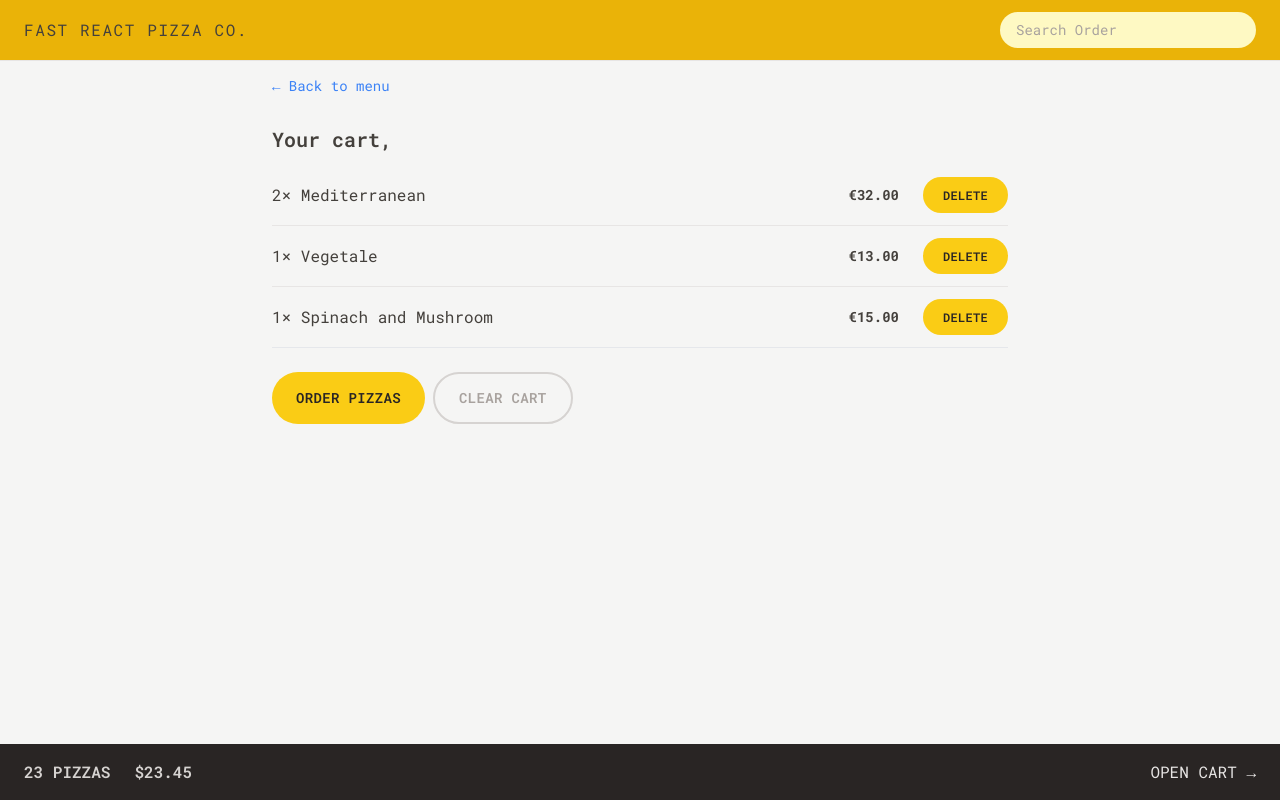
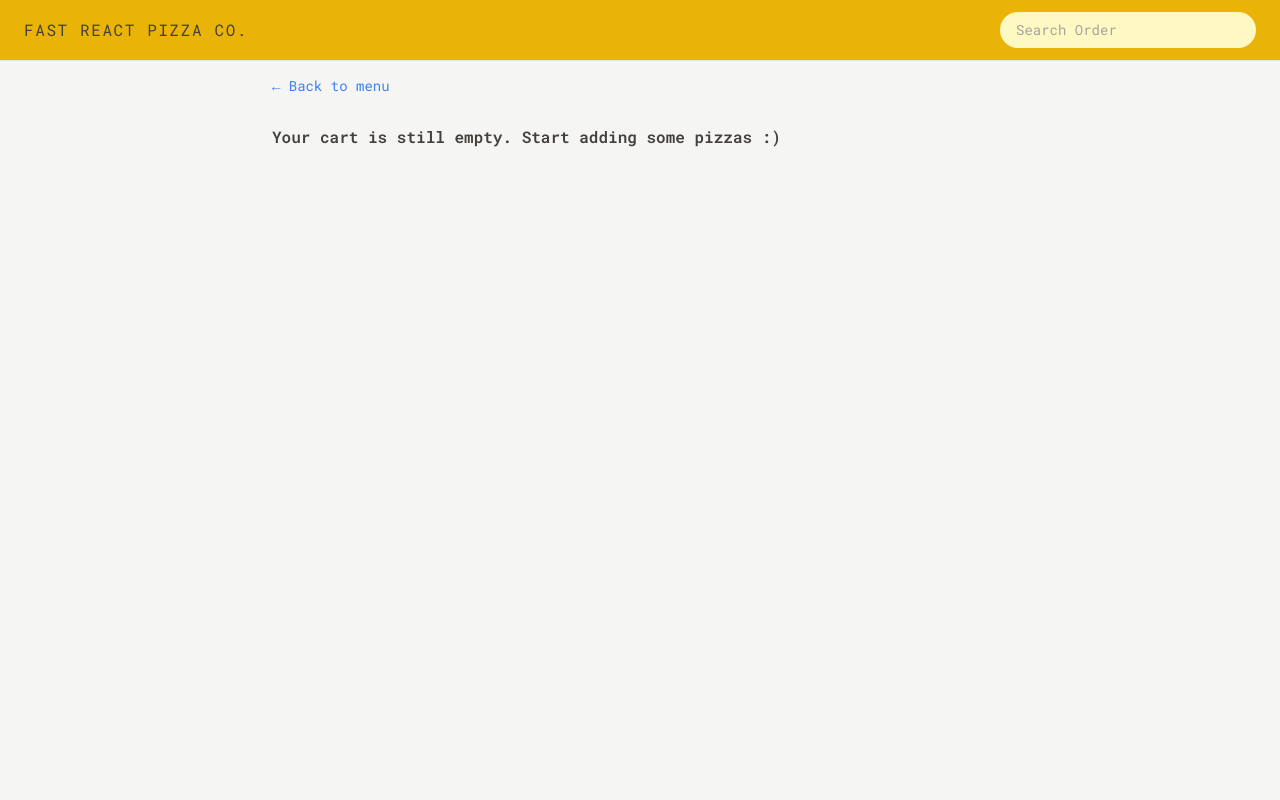
Before and after one commit to msyedmukhram/fast-react-app, a React (Vite) app: page /cart in a window 1280 px wide. Built offline with nearby package versions, Linux system fonts and the light colour scheme.

Commit message:
Cart slice created

```diff
--- a/src/features/cart/Cart.jsx
+++ b/src/features/cart/Cart.jsx
@@ -3,35 +3,20 @@ import { Link } from 'react-router-dom';
 import LinkButton from '../../ui/LinkButton';
 import Button from '../../ui/Button';
 import CartItem from './CartItem';
-import { useSelector } from 'react-redux';
+import { useDispatch, useSelector } from 'react-redux';
+import { clearCart, getCart } from './cartSlice';
+import EmptyCart from './EmptyCart';
 
-const fakeCart = [
-  {
-    pizzaId: 12,
-    name: 'Mediterranean',
-    quantity: 2,
-    unitPrice: 16,
-    totalPrice: 32,
-  },
-  {
-    pizzaId: 6,
-    name: 'Vegetale',
-    quantity: 1,
-    unitPrice: 13,
-    totalPrice: 13,
-  },
-  {
-    pizzaId: 11,
-    name: 'Spinach and Mushroom',
-    quantity: 1,
-    unitPrice: 15,
-    totalPrice: 15,
-  },
-];
 
 function Cart() {
-  const cart = fakeCart;
+  const cart = useSelector(getCart);
+  const dispatch = useDispatch();
+  // const cart = fakeCart;
   const username = useSelector(state=>state.user.username);
+
+  if(!cart.length){
+    return <EmptyCart />
+  }
 
   return (
     <div className='px-4 py-3'>
@@ -49,7 +34,7 @@ function Cart() {
         <Button type='primary' to='/order/new'>Order pizzas</Button>
         {/* <Link to="/order/new">Order pizzas</Link> */}
 
-        <Button type='secondary'>Clear Cart</Button>
+        <Button type='secondary' onClick={()=>{dispatch(clearCart())}}>Clear Cart</Button>
         {/* <button>Clear cart</button> */}
       </div>
     </div>
--- a/src/features/cart/CartOverview.jsx
+++ b/src/features/cart/CartOverview.jsx
@@ -1,11 +1,21 @@
+import { useSelector } from "react-redux";
 import { Link } from "react-router-dom";
+import { getTotalCartPrice, getTotalCartQuantity } from "./cartSlice";
+import { formatCurrency } from "../../utils/helpers";
 
 function CartOverview() {
+  const totalCartQuantity = useSelector(getTotalCartQuantity);
+  const totalCartPrice = useSelector(getTotalCartPrice);
+
+  if(!totalCartQuantity){
+    return null;
+  }
+
   return (
     <div className="bg-stone-800 uppercase text-stone-200 px-4 py-4 sm:px-6 text-sm md:text-base flex items-center justify-between ">
       <p className="text-stone-300 font-semibold space-x-4 sm:space-x-6 ">
-        <span>23 pizzas</span>
-        <span>$23.45</span>
+        <span>{totalCartQuantity} pizzas</span>
+        <span>{formatCurrency(totalCartPrice)}</span>
       </p>
       <Link to="/cart">Open cart &rarr;</Link>
     </div>
--- a/src/features/cart/EmptyCart.jsx
+++ b/src/features/cart/EmptyCart.jsx
@@ -1,11 +1,13 @@
-import { Link } from 'react-router-dom';
+import LinkButton from '../../ui/LinkButton';
 
 function EmptyCart() {
   return (
-    <div>
-      <Link to="/menu">&larr; Back to menu</Link>
+    <div className='px-4 py-3'>
+       <LinkButton to='/menu'>
+        &larr; Back to menu
+      </LinkButton>
 
-      <p>Your cart is still empty. Start adding some pizzas :)</p>
+      <p className='font-semibold mt-7'>Your cart is still empty. Start adding some pizzas :)</p>
     </div>
   );
 }
--- /dev/null
+++ b/src/features/cart/cartSlice.js
@@ -0,0 +1,71 @@
+import { createSlice } from "@reduxjs/toolkit";
+
+const initialState = {
+    cart: [],
+
+    // cart: [
+    //     {
+    //         pizzaId: 12,
+    //         name: 'Mediterranean',
+    //         quantity: 2,
+    //         unitPrice: 16,
+    //         totalPrice: 32
+    //     }
+    // ]
+}
+
+const cartSlice = createSlice({
+    name: 'cart',
+    initialState,
+    reducers: {
+        addItem: (state, action) => {
+            const item = action.payload;
+            const existingItem = state.cart.find((i) => i.pizzaId === item.pizzaId);
+            if (existingItem) {
+                existingItem.quantity++;
+                existingItem.totalPrice = existingItem.quantity * existingItem.unitPrice;
+            } else {
+                state.cart.push({
+                    pizzaId: item.pizzaId,
+                    name: item.name,
+                    quantity: item.quantity,
+                    unitPrice: item.unitPrice,
+                    totalPrice: item.unitPrice * 1
+                })
+            }
+        },
+        deleteItem: (state, action) => {
+            const pizzaId = action.payload;
+            state.cart = state.cart.filter((i) => i.pizzaId !== pizzaId);
+         },
+        increaseItemQuantity: (state, action) => {
+            const pizzaId = action.payload;
+            const existingItem = state.cart.find((i) => i.pizzaId === pizzaId);
+            existingItem.quantity++;
+            existingItem.totalPrice = existingItem.quantity * existingItem.unitPrice;
+         },
+        decreaseItemQuantity: (state, action) => {
+            const pizzaId = action.payload;
+            const existingItem = state.cart.find((i) => i.pizzaId === pizzaId);
+            if (existingItem.quantity === 1) {
+                state.cart = state.cart.filter((i) => i.pizzaId !== pizzaId);
+            } else {
+                existingItem.quantity--;
+                existingItem.totalPrice = existingItem.quantity * existingItem.unitPrice;
+            }
+         },
+        clearCart: (state) => {
+            state.cart = [];
+         },
+
+    }
+})
+
+export const { addItem,deleteItem,increaseItemQuantity,decreaseItemQuantity,clearCart  } = cartSlice.actions;
+export default cartSlice.reducer;
+
+export const getTotalCartQuantity = (state) => state.cart.cart.reduce((acc, item) => acc + item.quantity, 0)
+
+export const getTotalCartPrice = (state) => state.cart.cart.reduce((acc, item) => acc + item.totalPrice, 0)
+
+export const getCart = (state) => state.cart.cart;
--- a/src/features/menu/Menu.jsx
+++ b/src/features/menu/Menu.jsx
@@ -4,10 +4,10 @@ import MenuItem from "./MenuItem";
 
 function Menu() {
   const menu =  useLoaderData();
-  console.log(menu);
+
 
   return <ul className="divide-y divide-stone-200 px-2">
-    {menu.map(pizza => <MenuItem pizza={pizza} id={pizza.id}/> )}
+    {menu.map(pizza => <MenuItem pizza={pizza} key={pizza.id}/> )}
   </ul>;
 }
 
--- a/src/features/menu/MenuItem.jsx
+++ b/src/features/menu/MenuItem.jsx
@@ -1,9 +1,23 @@
+import { useDispatch } from "react-redux";
 import Button from "../../ui/Button";
 import { formatCurrency } from "../../utils/helpers";
+import { addItem } from "../cart/cartSlice";
 
 /* eslint-disable no-unused-vars */
 function MenuItem({ pizza }) {
+  const dispatch = useDispatch();
   const { id, name, unitPrice, ingredients, soldOut, imageUrl } = pizza;
+
+  function handelAddToCart() {
+    const newItem = {
+      pizzaId: id,
+      name,
+      quantity: 1,
+      unitPrice,
+      totalPrice: unitPrice * 1,
+    }
+    dispatch(addItem(newItem));
+  }
 
   return (
     <li className="flex gap-4 py-2">
@@ -14,7 +28,7 @@ function MenuItem({ pizza }) {
         <div className="mt-auto flex items-center justify-between">
           {!soldOut ? <p className="text-sm">{formatCurrency(unitPrice)}</p> : <p className="text-sm uppercase font-medium text-stone-500">Sold out</p>}
 
-          <Button type="small">Add to cart</Button>
+          {!soldOut && <Button type="small" onClick={handelAddToCart}>Add to cart</Button>}
         </div>
       </div>
     </li>
--- a/src/features/order/CreateOrder.jsx
+++ b/src/features/order/CreateOrder.jsx
@@ -99,7 +99,7 @@ function CreateOrder() {
 export async function action({request}){
   const formData = await request.formData();
   const data = Object.fromEntries(formData);
-  console.log(formData);
+
 
   const order = {
     ...data,
@@ -107,7 +107,7 @@ export async function action({request}){
     priority: data.priority === 'on'
   }
 
-  console.log(order);
+
 
 
 
--- a/src/store.js
+++ b/src/store.js
@@ -1,9 +1,11 @@
 import { configureStore } from "@reduxjs/toolkit";
 import userReducer  from "./features/user/userSlice";
+import cartReducer from "./features/cart/cartSlice";
 
 const store = configureStore({
     reducer: {
         user: userReducer,
+        cart: cartReducer
     }
 })
 
--- a/src/ui/Button.jsx
+++ b/src/ui/Button.jsx
@@ -1,7 +1,7 @@
 import React from 'react'
 import { Link } from 'react-router-dom'
 
-const Button = ({disabled,children, to, type}) => {
+const Button = ({disabled,children, to, type, onClick}) => {
     const base='text-sm bg-yellow-400 uppercase font-semibold text-stone-800 py-3 px-4 inline-block tracking-wide rounded-full hover:bg-yellow-300 transition-colors duration-300 focus:outline-none focus:ring focus:ring-yellow-300 focus:ring-offset-2 disabled:cursor-not-allowed sm:px-6 sm:py-4'
     const styles = {
       primary: base + ' px-4 py-3 md:px-6 md:py-4',
@@ -12,9 +12,16 @@ const Button = ({disabled,children, to, type}) => {
     if(to){
         return <Link to={to} className={styles[type]}>{children}</Link>
     }
-  return (
-    <button disabled={disabled} className={styles[type]}>{children}</button>
-  )
+
+    if(onClick){
+      return (
+        <button onClick={onClick} disabled={disabled} className={styles[type]}>{children}</button>
+      )
+    }
+
+    return (
+      <button disabled={disabled} className={styles[type]}>{children}</button>
+    )
 }
 
 export default Button
--- a/src/ui/Error.jsx
+++ b/src/ui/Error.jsx
@@ -4,7 +4,7 @@ import LinkButton from './LinkButton';
 function Error() {
   // const navigate = useNavigate();
   const error = useRouteError();
-  console.log(error);
+
 
   return (
     <div>
```
